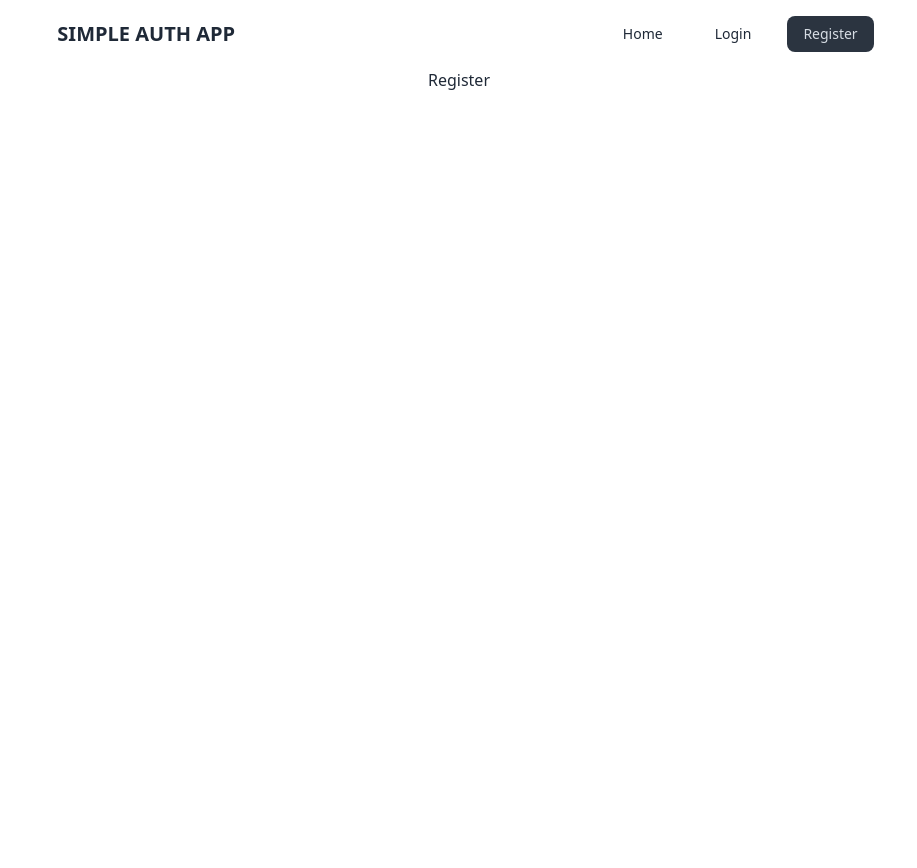
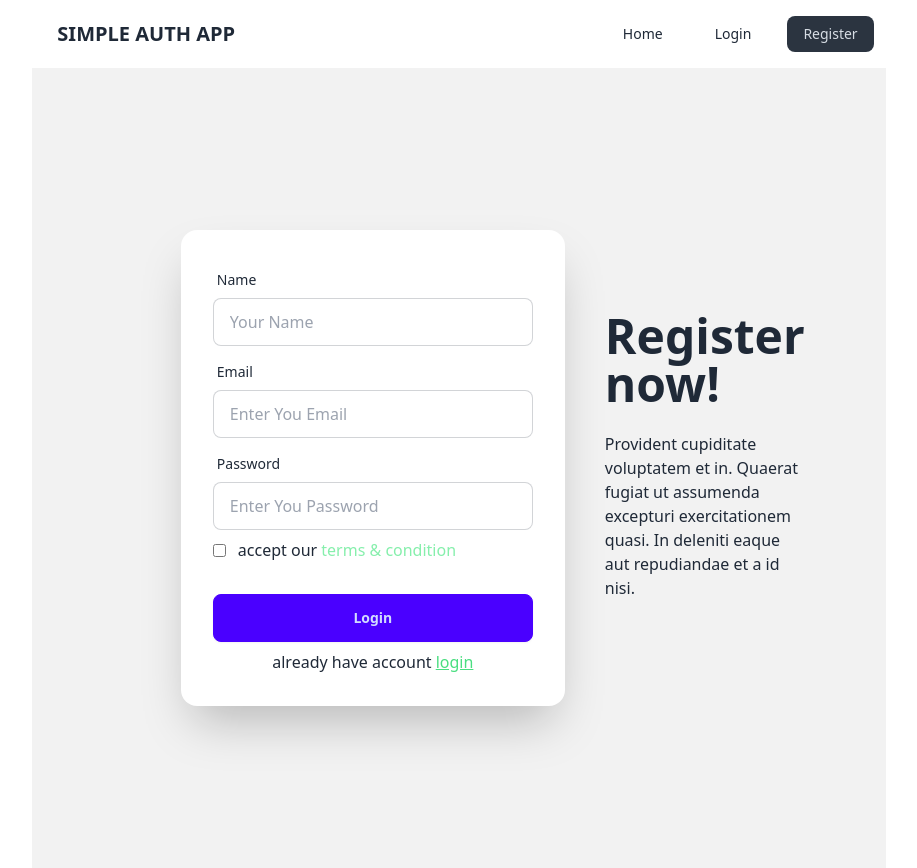
Before and after one commit to tahfeezmizan/ready-react, a React (Vite) app: page /register in a window 1280 px wide. Shown: the whole page, without its empty margins (181-1098 px from the left). Before the commit the page ends 800 px from the top, so only its background shows below. Built offline with nearby package versions, Linux system fonts and the light colour scheme.

Commit message:
create home, login. register route

```diff
--- a/src/components/Header/Login.jsx
+++ b/src/components/Header/Login.jsx
@@ -1,9 +1,34 @@
 import React from 'react';
+import { NavLink } from 'react-router-dom';
 
 const Login = () => {
     return (
-        <div>
-           <h1>Login Here</h1>
+        <div className="hero min-h-screen bg-base-200">
+            <div className="card shrink-0 w-full max-w-sm shadow-2xl bg-base-100">
+                <h1 className="text-5xl font-bold pt-10">Login now!</h1>
+                <form className="card-body">
+                    <div className="form-control">
+                        <label className="label">
+                            <span className="label-text">Email</span>
+                        </label>
+                        <input type="email" placeholder="email" className="input input-bordered" required />
+                    </div>
+                    <div className="form-control">
+                        <label className="label">
+                            <span className="label-text">Password</span>
+                        </label>
+                        <input type="password" placeholder="password" className="input input-bordered" required />
+                        <label className="label">
+                            <a href="#" className="label-text-alt link link-hover">Forgot password?</a>
+                        </label>
+                    </div>
+                    <div className="form-control my-6">
+                        <button className="btn btn-primary">Login</button>
+                    </div>
+                    <NavLink to='/register' className='btn bg-green-600 text-white'>Create an Account</NavLink>
+                </form>
+
+            </div>
         </div>
     );
 };
--- a/src/components/Header/Register.jsx
+++ b/src/components/Header/Register.jsx
@@ -1,9 +1,56 @@
 import React from 'react';
+import { NavLink } from 'react-router-dom';
 
 const Register = () => {
+
+    const handleUserRegister = e => {
+        e.preventDefault();
+
+        const name = e.target.name.value;
+        const email = e.target.email.value;
+        const password = e.target.password.value;
+        console.log(name, email, password)
+    }
+
     return (
-        <div>
-            <h1>Register</h1>
+        <div className="hero min-h-screen bg-base-200">
+            <div className="hero-content flex-col gap-10 px-44 lg:flex-row-reverse">
+                <div className="text-center lg:text-left">
+                    <h1 className="text-5xl font-bold">Register now!</h1>
+                    <p className="py-6">Provident cupiditate voluptatem et in. Quaerat fugiat ut assumenda excepturi exercitationem quasi. In deleniti eaque aut repudiandae et a id nisi.</p>
+                </div>
+                <div className="card shrink-0 w-full max-w-sm shadow-2xl bg-base-100">
+                    <form onClick={handleUserRegister} className="card-body">
+                        <div className="form-control">
+                            <label className="label">
+                                <span className="label-text">Name</span>
+                            </label>
+                            <input type="name" name='name' placeholder="Your Name" className="input input-bordered" required />
+                        </div>
+                        <div className="form-control">
+                            <label className="label">
+                                <span className="label-text">Email</span>
+                            </label>
+                            <input type="email" name='email' placeholder="Enter You Email" className="input input-bordered" required />
+                        </div>
+                        <div className="form-control">
+                            <label className="label">
+                                <span className="label-text">Password</span>
+                            </label>
+                            <input type="password" name='password' placeholder="Enter You Password" className="input input-bordered" required />
+                        </div>
+
+                        <div className="flex items-center gap-3">
+                            <input type="checkbox" name="terms" id="trams" />
+                            <label htmlFor="trams">accept our <NavLink className='text-green-300'>terms & condition</NavLink></label>
+                        </div>
+                        <div className="form-control mt-6">
+                            <button className="btn btn-primary">Login</button>
+                        </div>
+                        <p>already have account <NavLink to="/login" className="underline text-green-400">login</NavLink></p>
+                    </form>
+                </div>
+            </div>
         </div>
     );
 };
--- a/src/components/Home/Home.jsx
+++ b/src/components/Home/Home.jsx
@@ -2,8 +2,14 @@
 
 const Home = () => {
     return (
-        <div>
-            <h1 className="text-5xl">Explore Our Authentication System</h1>
+        <div className="hero min-h-screen bg-base-200">
+            <div className="hero-content text-center">
+                <div className="max-w-md">
+                    <h1 className="text-5xl font-bold">Hello there</h1>
+                    <p className="py-6">Provident cupiditate voluptatem et in. Quaerat fugiat ut assumenda excepturi exercitationem quasi. In deleniti eaque aut repudiandae et a id nisi.</p>
+                    <button className="btn btn-primary">Get Started</button>
+                </div>
+            </div>
         </div>
     );
 };
```
